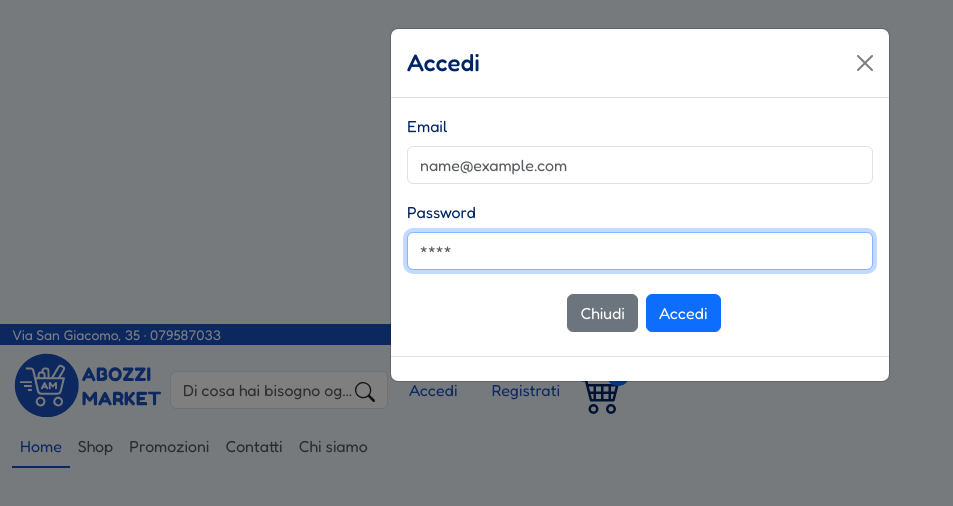
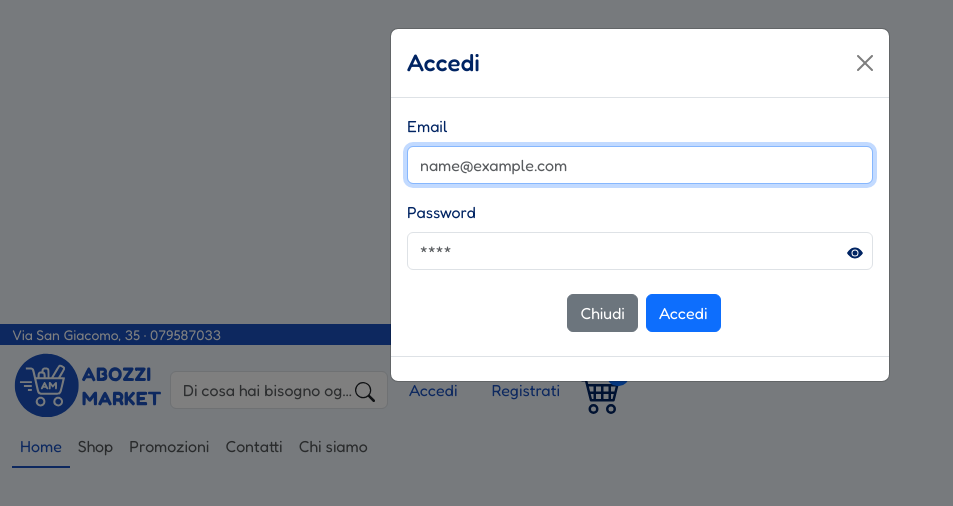
Before and after one commit to mirkoabozzi/Abozzi-Market-Frontend, a React (Vite) app: page / in a window 1280 px wide. Both pictures are taken after a click on the button "Accedi". Shown: the top 506 px of the page, without its empty margins (0-953 px from the left). Built offline with nearby package versions, Linux system fonts and the light colour scheme.

Commit message:
added show password

```diff
--- a/src/App.tsx
+++ b/src/App.tsx
@@ -9,7 +9,7 @@ function App() {
     <BrowserRouter>
       <TopBar />
       <MyNav />
-      <Routes>{/* <Route path="/" element={<Home />} /> */}</Routes>
+      <Routes></Routes>
     </BrowserRouter>
   );
 }
--- a/src/components/Navbar/Login.tsx
+++ b/src/components/Navbar/Login.tsx
@@ -2,6 +2,7 @@ import { useState } from "react";
 import { Button, Form, Modal } from "react-bootstrap";
 import { useDispatch } from "react-redux";
 import { getUser } from "../../redux/actions";
+import { EyeFill, EyeSlashFill } from "react-bootstrap-icons";
 
 interface LoginProps {
   show: boolean;
@@ -12,6 +13,7 @@ const Login = ({ show, handleClose }: LoginProps) => {
   const [email, setEmail] = useState("");
   const [password, setPassword] = useState("");
   const dispatch = useDispatch();
+  const [showPassword, setShowPassword] = useState(false);
 
   const login = async () => {
     try {
@@ -38,6 +40,10 @@ const Login = ({ show, handleClose }: LoginProps) => {
     login();
   };
 
+  const togglePassword = () => {
+    setShowPassword(!showPassword);
+  };
+
   return (
     <Modal show={show} onHide={handleClose}>
       <Modal.Header closeButton>
@@ -51,7 +57,12 @@ const Login = ({ show, handleClose }: LoginProps) => {
           </Form.Group>
           <Form.Group className="mb-3" controlId="exampleForm.ControlTextarea1">
             <Form.Label>Password</Form.Label>
-            <Form.Control type="password" placeholder="****" required autoFocus value={password} onChange={(e) => setPassword(e.target.value)} />
+            <div className="position-relative">
+              <Form.Control type={showPassword ? "text" : "password"} placeholder="****" required value={password} onChange={(e) => setPassword(e.target.value)} />
+              <span style={{ position: "absolute", right: "10px", top: "50%", transform: "translateY(-50%)", cursor: "pointer" }} onClick={togglePassword}>
+                {showPassword ? <EyeSlashFill /> : <EyeFill />}{" "}
+              </span>
+            </div>
           </Form.Group>
           <div className="text-center">
             <Button className="m-2" variant="secondary" onClick={handleClose}>
--- a/src/components/Navbar/Registration.tsx
+++ b/src/components/Navbar/Registration.tsx
@@ -1,5 +1,6 @@
 import { useState } from "react";
 import { Button, Form, Modal } from "react-bootstrap";
+import { EyeFill, EyeSlashFill } from "react-bootstrap-icons";
 
 interface RegistrationProps {
   show: boolean;
@@ -13,6 +14,8 @@ const Registration = ({ show, handleClose }: RegistrationProps) => {
     email: "",
     password: "",
   });
+
+  const [showPassword, setShowPassword] = useState(false);
 
   const register = async () => {
     try {
@@ -42,6 +45,10 @@ const Registration = ({ show, handleClose }: RegistrationProps) => {
     setUserData({ ...userData, [e.target.name]: e.target.value });
   };
 
+  const togglePassword = () => {
+    setShowPassword(!showPassword);
+  };
+
   return (
     <Modal show={show} onHide={handleClose}>
       <Modal.Header closeButton>
@@ -55,19 +62,24 @@ const Registration = ({ show, handleClose }: RegistrationProps) => {
           </Form.Group>
           <Form.Group className="mb-3" controlId="exampleForm.ControlInput1">
             <Form.Label>Cognome</Form.Label>
-            <Form.Control type="text" placeholder="Cognome" name="surname" required autoFocus value={userData.surname} onChange={handleChange} />
+            <Form.Control type="text" placeholder="Cognome" name="surname" required value={userData.surname} onChange={handleChange} />
           </Form.Group>
           <Form.Group className="mb-3" controlId="exampleForm.ControlInput1">
             <Form.Label>Numero di telefono</Form.Label>
-            <Form.Control type="text" placeholder="Numero" name="phoneNumber" required autoFocus value={userData.phoneNumber} onChange={handleChange} />
+            <Form.Control type="text" placeholder="Numero" name="phoneNumber" required value={userData.phoneNumber} onChange={handleChange} />
           </Form.Group>
           <Form.Group className="mb-3" controlId="exampleForm.ControlInput1">
             <Form.Label>Email</Form.Label>
-            <Form.Control type="email" placeholder="name@example.com" name="email" required autoFocus value={userData.email} onChange={handleChange} />
+            <Form.Control type="email" placeholder="name@example.com" name="email" required value={userData.email} onChange={handleChange} />
           </Form.Group>
           <Form.Group className="mb-3" controlId="exampleForm.ControlTextarea1">
             <Form.Label>Password</Form.Label>
-            <Form.Control type="password" placeholder="****" name="password" required autoFocus value={userData.password} onChange={handleChange} />
+            <div className="position-relative">
+              <Form.Control type={showPassword ? "text" : "password"} placeholder="****" name="password" required value={userData.password} onChange={handleChange} />
+              <span style={{ position: "absolute", right: "10px", top: "50%", transform: "translateY(-50%)", cursor: "pointer" }} onClick={togglePassword}>
+                {showPassword ? <EyeSlashFill /> : <EyeFill />}
+              </span>
+            </div>
           </Form.Group>
           <div className="text-center">
             <Button className="m-2" variant="secondary" onClick={handleClose}>
```
